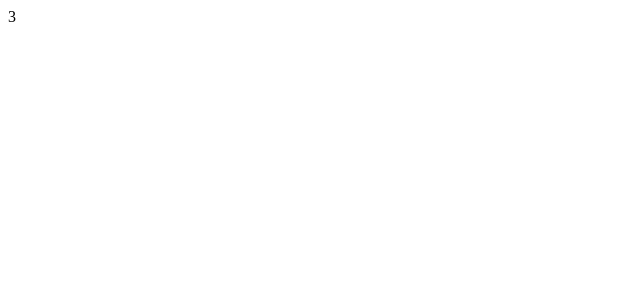
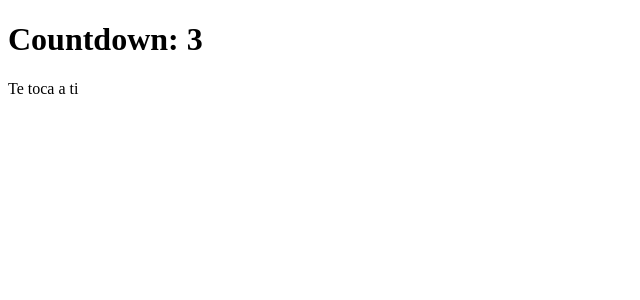
Before and after one commit to PROYECTO-X2022-02/project-triqui, a React (Vite) app: page / in a window 1280 px wide. Shown: the top 300 px of the page, without its empty margins (0-640 px from the left). Built offline with nearby package versions, Linux system fonts and the light colour scheme.

Commit message:
timer with hooks done

```diff
--- a/src/componentes/temporizador/temporizador.jsx
+++ b/src/componentes/temporizador/temporizador.jsx
@@ -10,11 +10,6 @@ function Temporizador() {
     if (contador === 0) {
       finDelConteo();
       setCambio(!cambio);
-      if (cambio) {
-        return console.log("Le toca a tu rival");
-      } else {
-        return console.log("Te toca a ti");
-      }
     }
   }
   function finDelConteo() {
@@ -23,7 +18,6 @@ function Temporizador() {
 
   useEffect(() => {
     let temporizador = setInterval(() => {
-      console.log(contador);
       restar();
     }, 1000);
     return () => {
@@ -31,7 +25,20 @@ function Temporizador() {
     };
   }, [contador]);
 
-  return <div>{contador}</div>;
+  return (
+    <div>
+      <h1>Countdown: {contador}</h1>
+      {cambio ? (
+        <>
+          <p>Le toca a tu rival</p>
+        </>
+      ) : (
+        <>
+          <p>Te toca a ti</p>
+        </>
+      )}
+    </div>
+  );
 }
 
 export default Temporizador;
```
